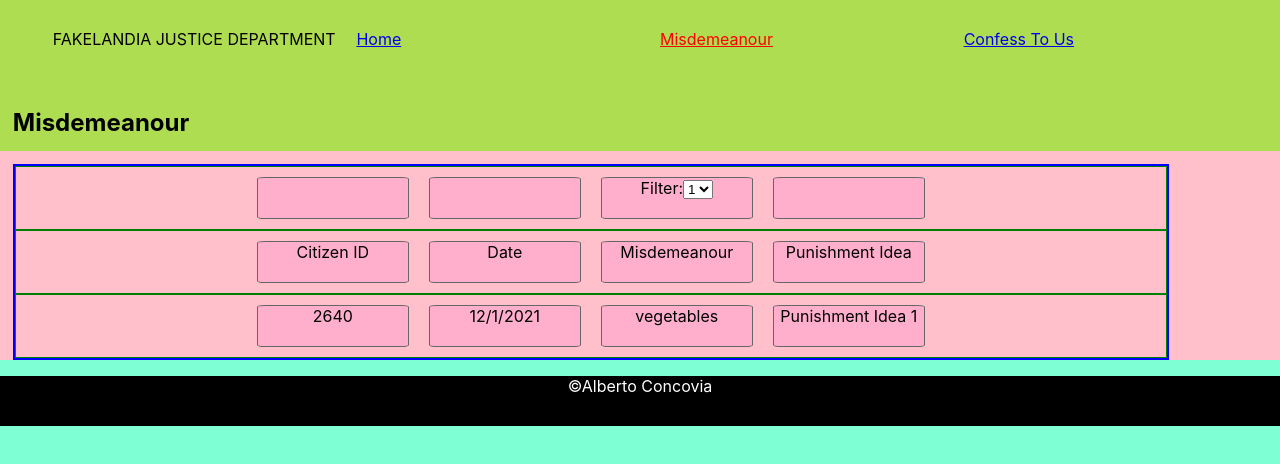
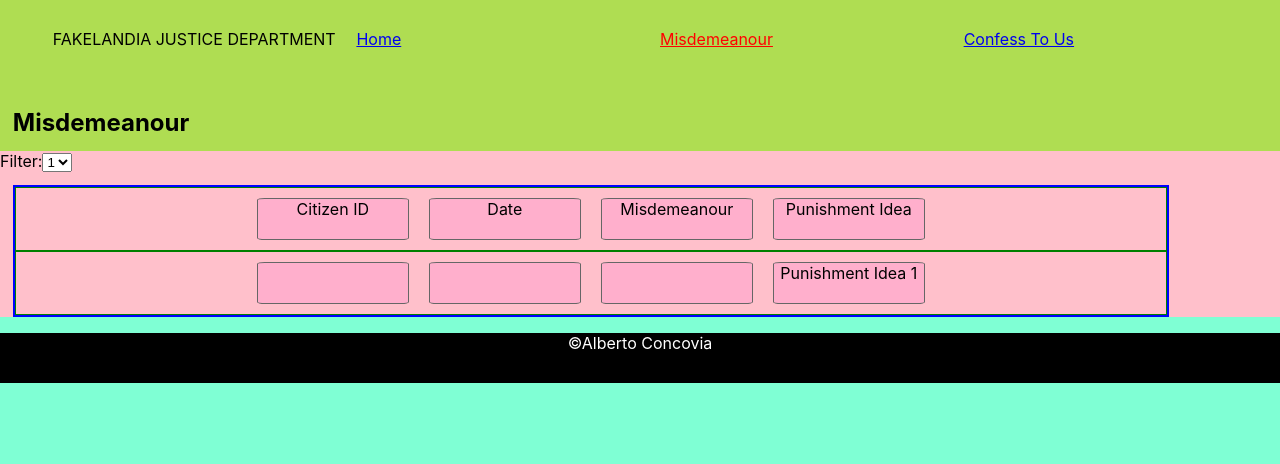
Before and after one commit to AlbertoConcovia/router-justice-for-fakelandia, a React (Create React App) app: page /Misdemeanour in a window 1280 px wide. Shown: the top 464 px of the page. Built offline with nearby package versions, Linux system fonts and the light colour scheme.

Commit message:
Refactoring - Misdemeanour subComponents added

```diff
--- a/src/components/MisdemeanourContainer.js
+++ b/src/components/MisdemeanourContainer.js
@@ -1,59 +1,13 @@
-const MisdemeanourContainer = ({misdemeanour}) => (
+import MisdemeanourItem from "./MisdemeanourItem";
+import MisdemeanourTitle from "./MisdemeanourTitle";
+
+const MisdemeanourContainer = () => (
 
   <div className="misdemeanour-container">
 
-    <div className="row">
-      <div class="col-xs-3 col-sm-3 col-md-3 col-lg-3">
-        <div className="box"></div>
-      </div>
-      <div class="col-xs-3 col-sm-3 col-md-3 col-lg-3">
-        {" "}
-        <div className="box"></div>
-      </div>
-      <div class="col-xs-3 col-sm-3 col-md-3 col-lg-3">
-        <div className="box">
-          <label for="selectMisdemeanour">Filter:</label>
-          <select name="selectMisdemeanour" id="selectMisdemeanour">
-            <option value="1">1</option>
-            <option value="2">2</option>
-          </select>
-        </div>
-      </div>
-      <div class="col-xs-3 col-sm-3 col-md-3 col-lg-3">
-        {" "}
-        <div className="box"></div>{" "}
-      </div>
-    </div>
+    <MisdemeanourTitle/>
 
-    <div className="row">
-      <div class="col-xs-3 col-sm-3 col-md-3 col-lg-3">
-        <div className="box">Citizen ID</div>
-      </div>
-      <div class="col-xs-3 col-sm-3 col-md-3 col-lg-3">
-        <div className="box">Date</div>
-      </div>
-      <div class="col-xs-3 col-sm-3 col-md-3 col-lg-3">
-        <div className="box">Misdemeanour</div>
-      </div>
-      <div class="col-xs-3 col-sm-3 col-md-3 col-lg-3">
-        <div className="box">Punishment Idea</div>
-      </div>
-    </div>
-
-    <div className="row">
-      <div class="col-xs-3 col-sm-3 col-md-3 col-lg-3">
-        <div className="box">{misdemeanour?.citizenId}</div>
-      </div>
-      <div class="col-xs-3 col-sm-3 col-md-3 col-lg-3">
-        <div className="box">{misdemeanour?.date}</div>
-      </div>
-      <div class="col-xs-3 col-sm-3 col-md-3 col-lg-3">
-        <div className="box">{misdemeanour?.misdemeanour}</div>
-      </div>
-      <div class="col-xs-3 col-sm-3 col-md-3 col-lg-3">
-        <div className="box">Punishment Idea 1</div>
-      </div>
-    </div>
+    <MisdemeanourItem/>
 
   </div>
 );
--- /dev/null
+++ b/src/components/MisdemeanourItem.js
@@ -0,0 +1,18 @@
+const MisdemeanourItem = ({ misdemeanourItem }) => (
+  <div className="row">
+    <div class="col-xs-3 col-sm-3 col-md-3 col-lg-3">
+      <div className="box">{misdemeanourItem?.citizenId}</div>
+    </div>
+    <div class="col-xs-3 col-sm-3 col-md-3 col-lg-3">
+      <div className="box">{misdemeanourItem?.date}</div>
+    </div>
+    <div class="col-xs-3 col-sm-3 col-md-3 col-lg-3">
+      <div className="box">{misdemeanourItem?.misdemeanour}</div>
+    </div>
+    <div class="col-xs-3 col-sm-3 col-md-3 col-lg-3">
+      <div className="box">Punishment Idea 1</div>
+    </div>
+  </div>
+);
+
+export default MisdemeanourItem;
--- /dev/null
+++ b/src/components/MisdemeanourTitle.js
@@ -0,0 +1,18 @@
+const MisdemeanourTitle = () => (
+  <div className="row">
+    <div class="col-xs-3 col-sm-3 col-md-3 col-lg-3">
+      <div className="box">Citizen ID</div>
+    </div>
+    <div class="col-xs-3 col-sm-3 col-md-3 col-lg-3">
+      <div className="box">Date</div>
+    </div>
+    <div class="col-xs-3 col-sm-3 col-md-3 col-lg-3">
+      <div className="box">Misdemeanour</div>
+    </div>
+    <div class="col-xs-3 col-sm-3 col-md-3 col-lg-3">
+      <div className="box">Punishment Idea</div>
+    </div>
+  </div>
+);
+
+export default MisdemeanourTitle;
--- a/src/components/pages/Misdemeanour.js
+++ b/src/components/pages/Misdemeanour.js
@@ -1,7 +1,6 @@
 import MisdemeanourContainer from "../MisdemeanourContainer";
 import generateMisdemeanours from "../generateMisdemeanours";
 import React, { useState, useEffect } from "react";
-
 
 function Misdemeanour() {
   const [misdemeanour, setMisdemeanour] = useState([]);
@@ -9,7 +8,7 @@ function Misdemeanour() {
 
   const newMisdemeanours = async () => {
     try {
-        const apiResponse = await (generateMisdemeanours(1));
+      const apiResponse = await generateMisdemeanours(1);
       setMisdemeanour(apiResponse);
       setErroMessage(null);
     } catch (error) {
@@ -36,6 +35,13 @@ function Misdemeanour() {
       <header className="header">
         <h2>Misdemeanour</h2>
       </header>
+
+      <label for="selectMisdemeanour">Filter:</label>
+      <select name="selectMisdemeanour" id="selectMisdemeanour">
+        <option value="1">1</option>
+        <option value="2">2</option>
+      </select>
+
       <MisdemeanourContainer misdemeanour={misdemeanour[0]} />
       <p>{errorMessage}</p>
     </div>
```
Lines whose indentation alone changed are shown as unchanged.
